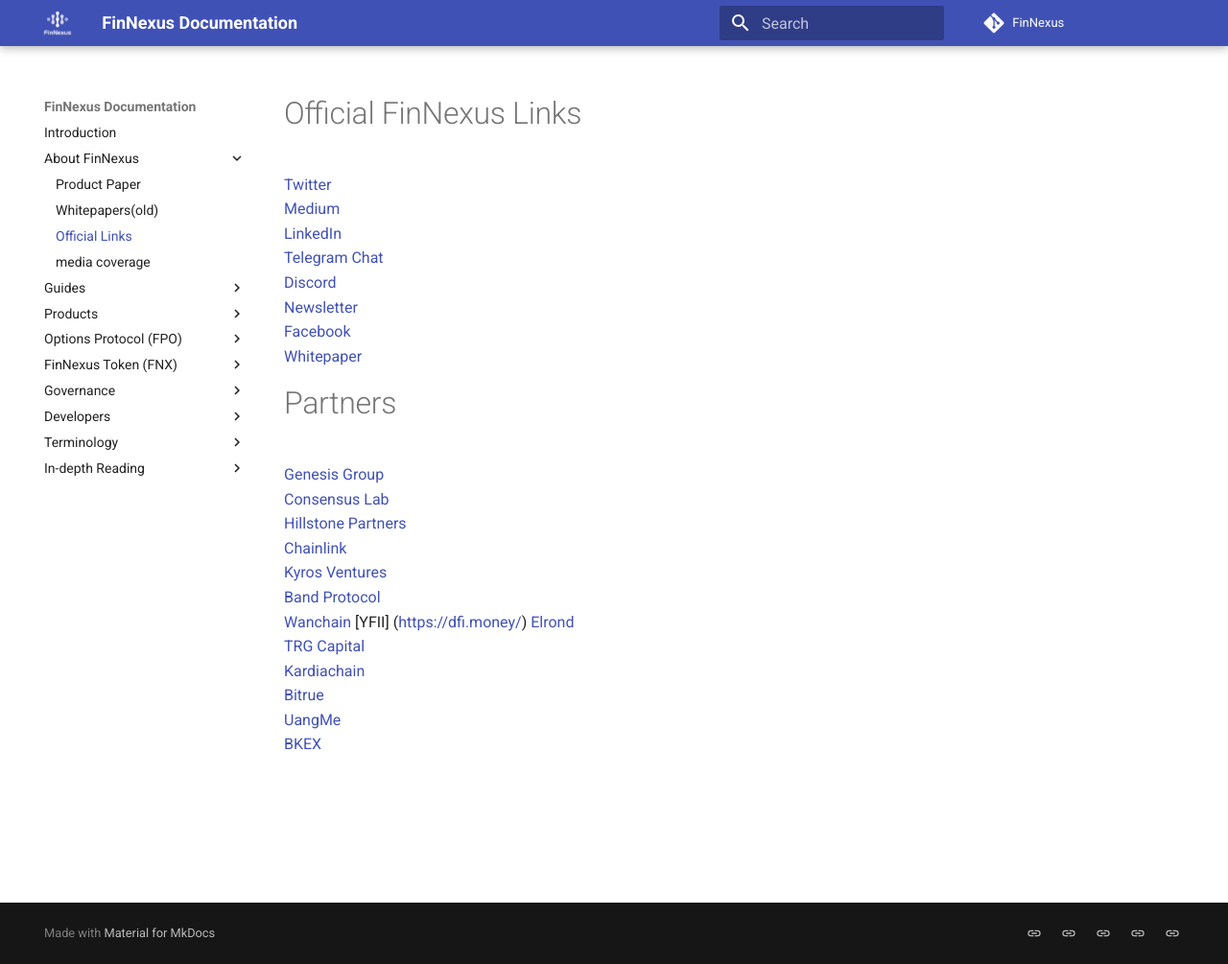
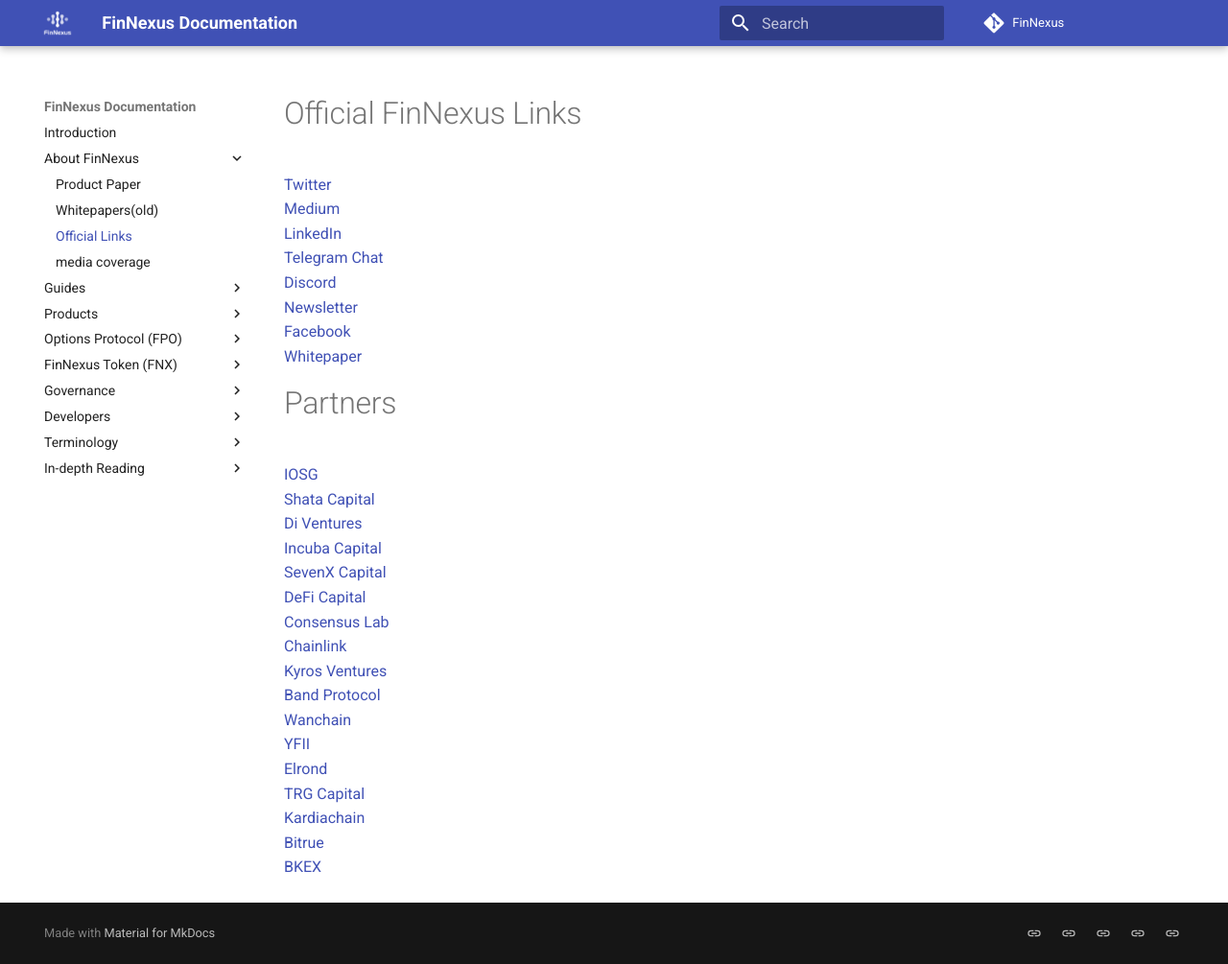
Before and after one commit to Phoenix-Finance/Phoenix-Documentation, an MkDocs documentation site: the page built from content/about/links.md, in a window 1280 px wide and 1005 px high. Shown: the whole window at 96% size. Built offline with MkDocs 1.6.1 and Material for MkDocs 9.7.7, drawn with Linux system fonts in a browser that asks for light colours.

Commit message:
add partners

```diff
--- a/content/about/links.md
+++ b/content/about/links.md
@@ -11,17 +11,20 @@
 
 # Partners
 
-[Genesis Group](https://www.genesis-group.com/)
+[IOSG](https://www.iosg.vc/#/)
+[Shata Capital](https://www.shatacapital.com/en/)
+[Di Ventures](https://d1.ventures/)
+[Incuba Capital](https://www.incuba.capital/)
+[SevenX Capital](http://www.7xvc.com/)
+[DeFi Capital](https://de-fi.capital/)
 [Consensus Lab](https://consensus-lab.com/)
-[Hillstone Partners](https://www.hillstonepe.co/)
 [Chainlink](https://chain.link/)
 [Kyros Ventures](https://kyros.ventures/)
 [Band Protocol](https://bandprotocol.com/)
 [Wanchain](https://www.wanchain.org/)
-[YFII] (https://dfi.money/)
+[YFII](https://dfi.money/)
 [Elrond](https://elrond.com/)
 [TRG Capital](https://trgc.io/)
 [Kardiachain](https://kardiachain.io/)
 [Bitrue](https://www.bitrue.com/)
-[UangMe](https://www.uangme.id/)
 [BKEX](https://www.bkex.com/)
```
Also changed, not shown: content/about/coverage.md (+1 -1 lines).
